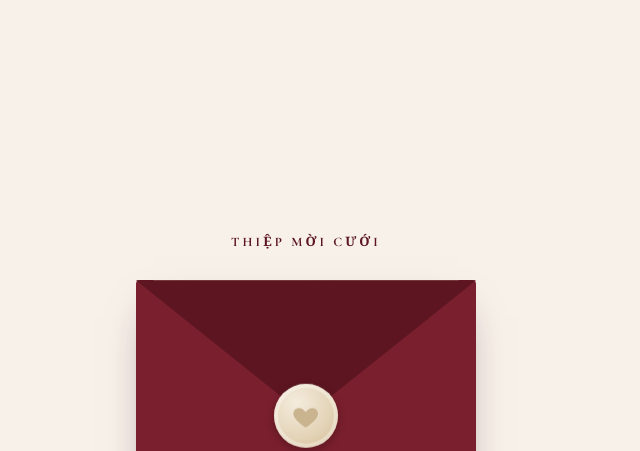
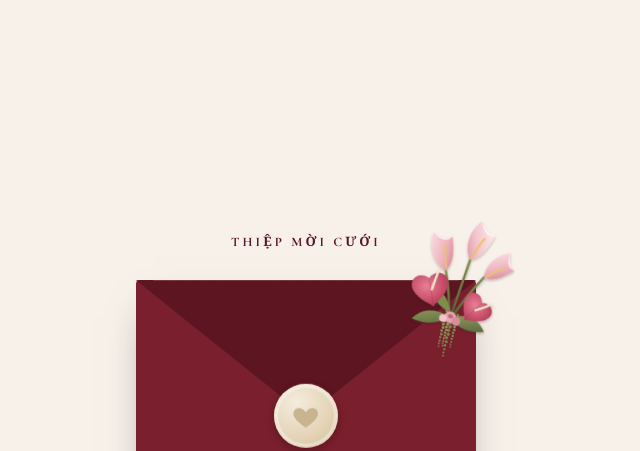
Before and after one commit to AnhTuLe/thiep-cuoi, a plain HTML site: page xanh.html in a window 1280 px wide. Shown: the top 451 px of the page, without its empty margins (334-974 px from the left). Drawn offline with nearby package versions, Linux system fonts and the light colour scheme.

Commit message:
Mẫu phong bì: thêm bó hoa rum, hồng môn vẽ SVG ở phong bì và thẻ tiệc cưới
Co-Authored-By: Claude Opus 5.5 <noreply@anthropic.com>
Claude-Session: https://claude.ai/code/session_0167KA2cDnW82as2xMVDChk1

```diff
--- a/xanh.html
+++ b/xanh.html
@@ -24,6 +24,9 @@ button:disabled{opacity:.6;cursor:default}
 a{color:inherit}
 :focus-visible{outline:2px solid var(--olive-d);outline-offset:3px}
 .nw{white-space:nowrap}
+.hoa{position:absolute;z-index:6;pointer-events:none;height:auto}
+@keyframes sway{0%,100%{transform:var(--t) rotate(0)}50%{transform:var(--t) rotate(2.5deg)}}
+@media (prefers-reduced-motion:no-preference){.hoa{animation:sway 6s ease-in-out infinite;transform-origin:50% 70%}}
 .script{font-family:'Great Vibes',cursive;font-weight:400;-webkit-text-stroke:.4px currentColor;line-height:1.1}
 .cap{font-size:13px;font-weight:700;letter-spacing:.24em;text-transform:uppercase}
 p{margin:0;text-wrap:pretty}
@@ -77,7 +80,7 @@ section{padding:56px 24px;text-align:center;display:flex;flex-direction:column;a
 <div class="cap" style="color: var(--olive-d)">Thiệp mời cưới</div>
 <div class="if-guest" style="display: contents" hidden><div style="display: flex; flex-direction: column; gap: 2px"><span style="font-size: 16px">Kính gửi</span><span class="script" style="font-size: 34px; color: var(--olive-d)"><span data-guest></span></span></div></div>
 <button type="button" id="open-card" aria-label="Mở thiệp" style="width: min(340px, 86vw); padding: 0; border: 0; background: none; cursor: pointer">
-<div class="env"><div class="liner"></div><div class="front"></div><div class="flap"></div><div class="seal"><svg viewBox="0 0 24 24" aria-hidden="true" style="width:46%;height:46%;fill:#C9B48F"><path d="M12 21s-7.5-4.6-9.6-9.2C1 8.6 3 5 6.5 5c2.1 0 3.6 1.2 5.5 3.3C13.9 6.2 15.4 5 17.5 5 21 5 23 8.6 21.6 11.8 19.5 16.4 12 21 12 21z"/></svg></div></div>
+<div class="env"><img class="hoa" src="img/hoa.svg" alt="" aria-hidden="true" style="--t: rotate(16deg); width: 30%; right: -7%; top: -30%; transform: var(--t)"><div class="liner"></div><div class="front"></div><div class="flap"></div><div class="seal"><svg viewBox="0 0 24 24" aria-hidden="true" style="width:46%;height:46%;fill:#C9B48F"><path d="M12 21s-7.5-4.6-9.6-9.2C1 8.6 3 5 6.5 5c2.1 0 3.6 1.2 5.5 3.3C13.9 6.2 15.4 5 17.5 5 21 5 23 8.6 21.6 11.8 19.5 16.4 12 21 12 21z"/></svg></div></div>
 </button>
 <div style="font-size: 16px; color: var(--olive-d)">Chạm vào con dấu để mở thiệp</div>
 </div>
@@ -86,7 +89,7 @@ section{padding:56px 24px;text-align:center;display:flex;flex-direction:column;a
 <main>
 <section style="padding-top: 130px; gap: 0">
 <div style="width: 100%; position: relative; z-index: 1">
-<div class="env" style="aspect-ratio: 1.75"><div class="liner"></div><div class="peek" style="top: -62%; bottom: 40%; left: 8%; right: 8%"><img src="img/album-vuon.jpg" alt="Cô dâu chú rể đứng hai bên đài phun nước giữa vườn hoa" style="object-position: 55% 50%"></div><div class="front"></div><div class="seal" style="top: 74%"><svg viewBox="0 0 24 24" aria-hidden="true" style="width:46%;height:46%;fill:#C9B48F"><path d="M12 21s-7.5-4.6-9.6-9.2C1 8.6 3 5 6.5 5c2.1 0 3.6 1.2 5.5 3.3C13.9 6.2 15.4 5 17.5 5 21 5 23 8.6 21.6 11.8 19.5 16.4 12 21 12 21z"/></svg></div></div>
+<div class="env" style="aspect-ratio: 1.75"><img class="hoa" src="img/hoa.svg" alt="" aria-hidden="true" style="--t: rotate(14deg); width: 34%; right: -10%; top: -62%; transform: var(--t)"><img class="hoa" src="img/hoa.svg" alt="" aria-hidden="true" style="--t: scaleX(-1) rotate(10deg); width: 22%; left: -6%; top: -48%; transform: var(--t); animation-delay: -2s"><div class="liner"></div><div class="peek" style="top: -62%; bottom: 40%; left: 8%; right: 8%"><img src="img/album-vuon.jpg" alt="Cô dâu chú rể đứng hai bên đài phun nước giữa vườn hoa" style="object-position: 55% 50%"></div><div class="front"></div><div class="seal" style="top: 74%"><svg viewBox="0 0 24 24" aria-hidden="true" style="width:46%;height:46%;fill:#C9B48F"><path d="M12 21s-7.5-4.6-9.6-9.2C1 8.6 3 5 6.5 5c2.1 0 3.6 1.2 5.5 3.3C13.9 6.2 15.4 5 17.5 5 21 5 23 8.6 21.6 11.8 19.5 16.4 12 21 12 21z"/></svg></div></div>
 </div>
 <div class="paper" style="margin-top: 28px; padding: 40px 24px 36px">
 <div class="cap" style="color: var(--olive)">Trân trọng kính mời</div>
@@ -109,6 +112,7 @@ section{padding:56px 24px;text-align:center;display:flex;flex-direction:column;a
 <div><div class="cap" style="font-size: 12px; opacity: .85">Nhà gái</div><div style="margin-top: 6px; line-height: 1.5"><span class="nw">Ông Trương Văn Khoa</span><br><span class="nw">Bà Chiêm Thị Kim Tuyến</span></div></div>
 </div>
 <div class="paper" style="margin-top: 22px">
+<img class="hoa" src="img/hoa.svg" alt="" aria-hidden="true" style="--t: rotate(-8deg); width: 92px; right: -18px; bottom: -36px; transform: var(--t); animation-delay: -3s">
 <div class="script" style="font-size: 40px; color: var(--olive-d)">Tiệc cưới</div>
 <div style="margin-top: 8px; font-size: 20px">18:00 · Chủ Nhật, 06.12.2026</div>
 <div style="font-size: 15px; font-style: italic; opacity: .8">Nhằm ngày 28 tháng 10 năm Bính Ngọ</div>
@@ -160,7 +164,7 @@ section{padding:56px 24px;text-align:center;display:flex;flex-direction:column;a
 </section>
 
 <section class="olive" style="gap: 0">
-<div style="width: 100%"><div class="env" style="aspect-ratio: 1.6; background: var(--olive-d)"><div class="liner"></div><div class="peek" style="top: -18%; bottom: 22%; display: flex; flex-direction: column; align-items: center; justify-content: center; color: var(--olive-d); text-align: center"><div class="cap" style="font-size: 14px">Xác nhận</div><div class="cap" style="font-size: 14px">tham dự</div></div><div class="front" style="background: var(--olive-d)"></div><div class="seal" style="top: 56%"><svg viewBox="0 0 24 24" aria-hidden="true" style="width:46%;height:46%;fill:#C9B48F"><path d="M12 21s-7.5-4.6-9.6-9.2C1 8.6 3 5 6.5 5c2.1 0 3.6 1.2 5.5 3.3C13.9 6.2 15.4 5 17.5 5 21 5 23 8.6 21.6 11.8 19.5 16.4 12 21 12 21z"/></svg></div></div></div>
+<div style="width: 100%"><div class="env" style="aspect-ratio: 1.6; background: var(--olive-d)"><img class="hoa" src="img/hoa.svg" alt="" aria-hidden="true" style="--t: rotate(12deg); width: 32%; right: -9%; top: -30%; transform: var(--t); animation-delay: -1s"><div class="liner"></div><div class="peek" style="top: -18%; bottom: 22%; display: flex; flex-direction: column; align-items: center; justify-content: center; color: var(--olive-d); text-align: center"><div class="cap" style="font-size: 14px">Xác nhận</div><div class="cap" style="font-size: 14px">tham dự</div></div><div class="front" style="background: var(--olive-d)"></div><div class="seal" style="top: 56%"><svg viewBox="0 0 24 24" aria-hidden="true" style="width:46%;height:46%;fill:#C9B48F"><path d="M12 21s-7.5-4.6-9.6-9.2C1 8.6 3 5 6.5 5c2.1 0 3.6 1.2 5.5 3.3C13.9 6.2 15.4 5 17.5 5 21 5 23 8.6 21.6 11.8 19.5 16.4 12 21 12 21z"/></svg></div></div></div>
 <div class="paper" style="margin-top: 28px; padding: 34px 22px">
 <p style="font-size: 20px; font-style: italic; line-height: 1.4">Bạn sẽ đến chung vui chứ?</p>
 <p data-needs="rsvpDeadline" style="margin-top: 4px; font-size: 16px">Vui lòng phản hồi trước ngày <span data-cfg="rsvpDeadline"></span>.</p>
```
Also changed, not shown: img/hoa.svg (added).
